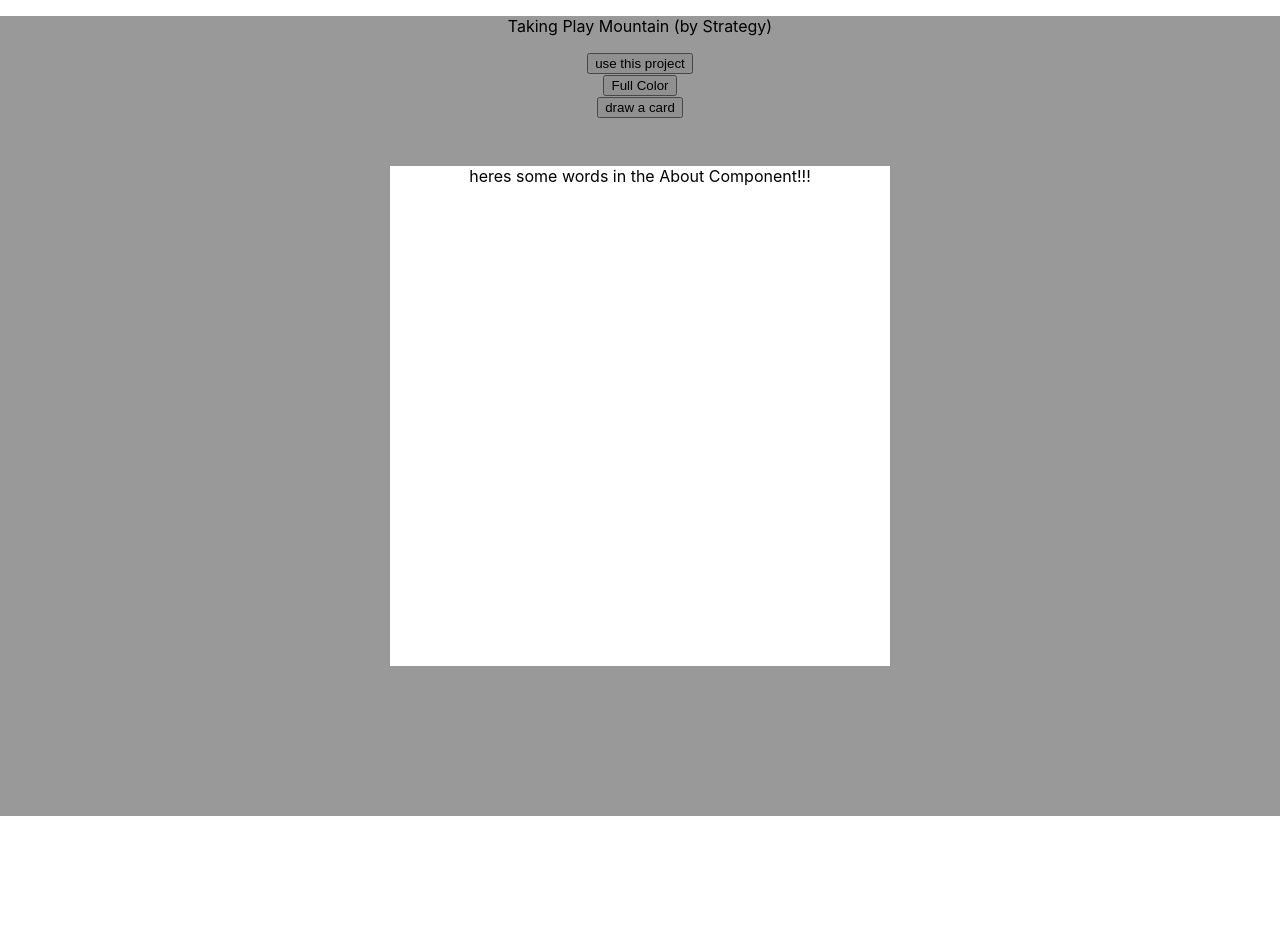
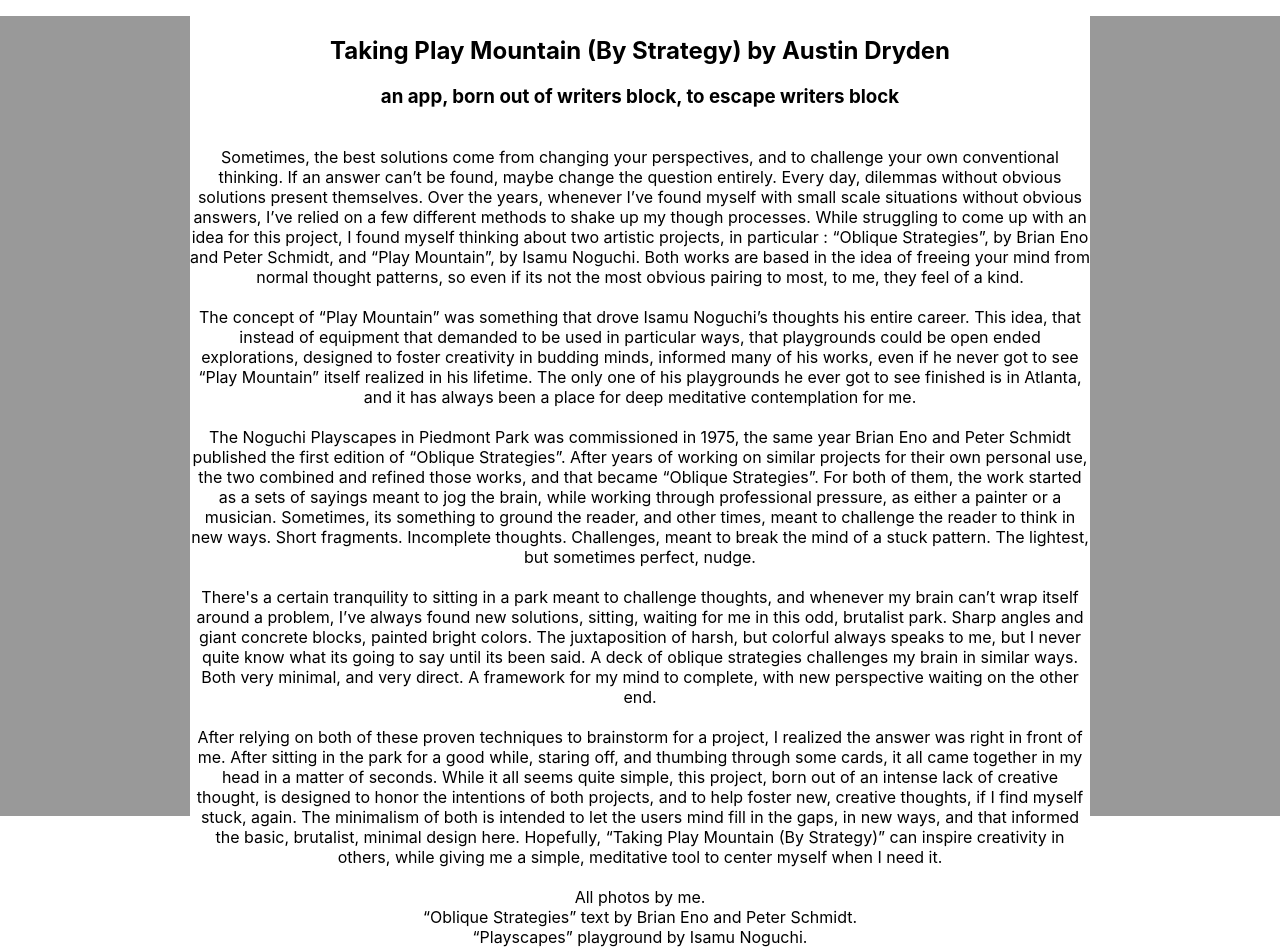
Before and after one commit to austindryden/oblique-scapes, a React (Create React App) app: page / in a window 1280 px wide. Both pictures are taken after a click on the button "about this project". Before the commit the page ends 816 px from the top, so only its background shows below. Built offline with nearby package versions, Linux system fonts and the light colour scheme.

Commit message:
Adds about essay.

```diff
--- a/src/About.js
+++ b/src/About.js
@@ -3,6 +3,22 @@
 export default function About({handleClick, colorMode}){
     // let colorStyle = colorMode ? {"backgroundColor" :"rgba(68,119,174,0.6)"} : {"backgroundColor" :"rgba(0,0,0,0.4)"};
     return(<div onClick={handleClick} className="about-popover" style={colorMode ? {"backgroundColor" :"rgba(68,119,174,0.6)"} : {"backgroundColor" :"rgba(0,0,0,0.4)"}}>
-        <p>heres some words in the About Component!!!</p>
-        </div>)
+<div>
+<h2>Taking Play Mountain (By Strategy) by Austin Dryden</h2>
+<h3>an app, born out of writers block, to escape writers block</h3>
+
+<br />Sometimes, the best solutions come from changing your perspectives, and to challenge your own conventional thinking. If an answer can’t be found, maybe change the question entirely. Every day, dilemmas without obvious solutions present themselves. Over the years, whenever I’ve found myself with small scale situations without obvious answers, I’ve relied on a few different methods to shake up my though processes. While struggling to come up with an idea for this project, I found myself thinking about two artistic projects, in particular : “Oblique Strategies”, by Brian Eno and Peter Schmidt, and “Play Mountain”, by Isamu Noguchi. Both works are based in the idea of freeing your mind from normal thought patterns, so even if its not the most obvious pairing to most,  to me, they feel of a kind.<br />
+
+<br />The concept of “Play Mountain” was something that drove Isamu Noguchi’s thoughts his entire career. This idea, that instead of equipment that demanded to be used in particular ways, that playgrounds could be open ended explorations, designed to foster creativity in budding minds, informed many of his works, even if he never got to see “Play Mountain” itself realized in his lifetime. The only one of his playgrounds he ever got to see finished is in Atlanta, and it has always been a place for deep meditative contemplation for me.<br />
+
+<br />The Noguchi Playscapes in Piedmont Park was commissioned in 1975, the same year Brian Eno and Peter Schmidt published the first edition of “Oblique Strategies”. After years of working on similar projects for their own personal use, the two combined and refined those works, and that became “Oblique Strategies”. For both of them, the work started as a sets of sayings meant to jog the brain, while working through professional pressure, as either a painter or a musician. Sometimes, its something to ground the reader, and other times, meant to challenge the reader to think in new ways. Short fragments. Incomplete thoughts. Challenges, meant to break the mind of a stuck pattern. The lightest, but sometimes perfect, nudge.<br />
+
+<br />There's a certain tranquility to sitting in a park meant to challenge thoughts, and whenever my brain can’t wrap itself around a problem, I’ve always found new solutions, sitting, waiting for me in this odd, brutalist park. Sharp angles and giant concrete blocks, painted bright colors. The juxtaposition of harsh, but colorful always speaks to me, but I never quite know what its going to say until its been said. A deck of oblique strategies challenges my brain in similar ways. Both very minimal, and very direct. A framework for my mind to complete, with new perspective waiting on the other end.<br />
+
+<br />After relying on both of these proven techniques to brainstorm for a project, I realized the answer was right in front of me. After sitting in the park for a good while, staring off, and thumbing through some cards, it all came together in my head in a matter of seconds. While it all seems quite simple, this project, born out of an intense lack of creative thought, is designed to honor the intentions of both projects, and to help foster new, creative thoughts, if I find myself stuck, again. The minimalism of both is intended to let the users mind fill in the gaps, in new ways, and that informed the basic, brutalist, minimal design here. Hopefully, “Taking Play Mountain (By Strategy)” can inspire creativity in others, while giving me a simple, meditative tool to center myself when I need it.<br />
+
+<br />All photos by me.<br />
+“Oblique Strategies” text by Brian Eno and Peter Schmidt.<br />
+“Playscapes” playground by Isamu Noguchi.<br />
+</div>   </div>)
 }
--- a/src/index.css
+++ b/src/index.css
@@ -22,6 +22,7 @@
   display: flex;
   justify-content: center;
   align-items: center;
+  flex-direction: column;
   height: 100%;
   width: 100%;
   position: absolute;
@@ -33,6 +34,6 @@
 .about-popover > *{
   /* position: absolute; */
   background-color: white;
-  height: 500px;
-  width: 500px;
+  height: 800px;
+  width: 900px;
 }
```
Also changed, not shown: 2 other files (tests, documents, lock files or other folders).
